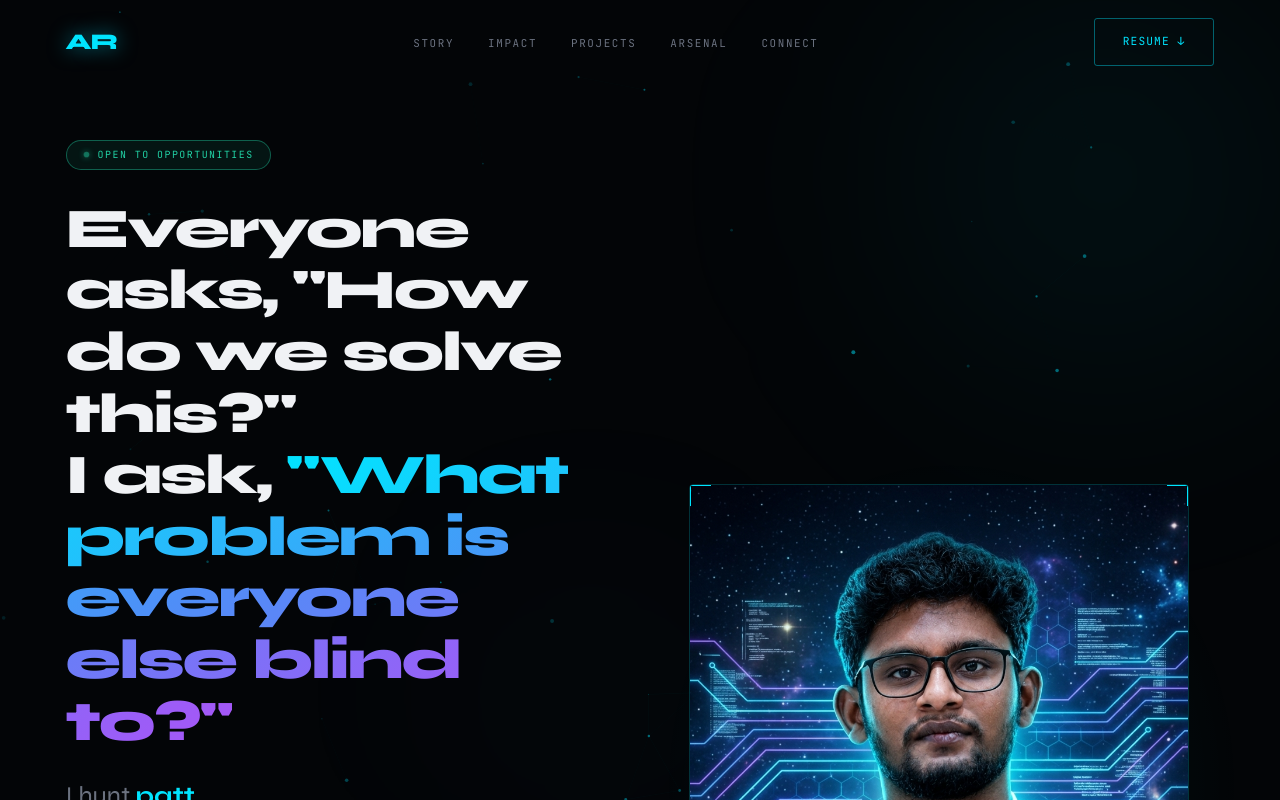
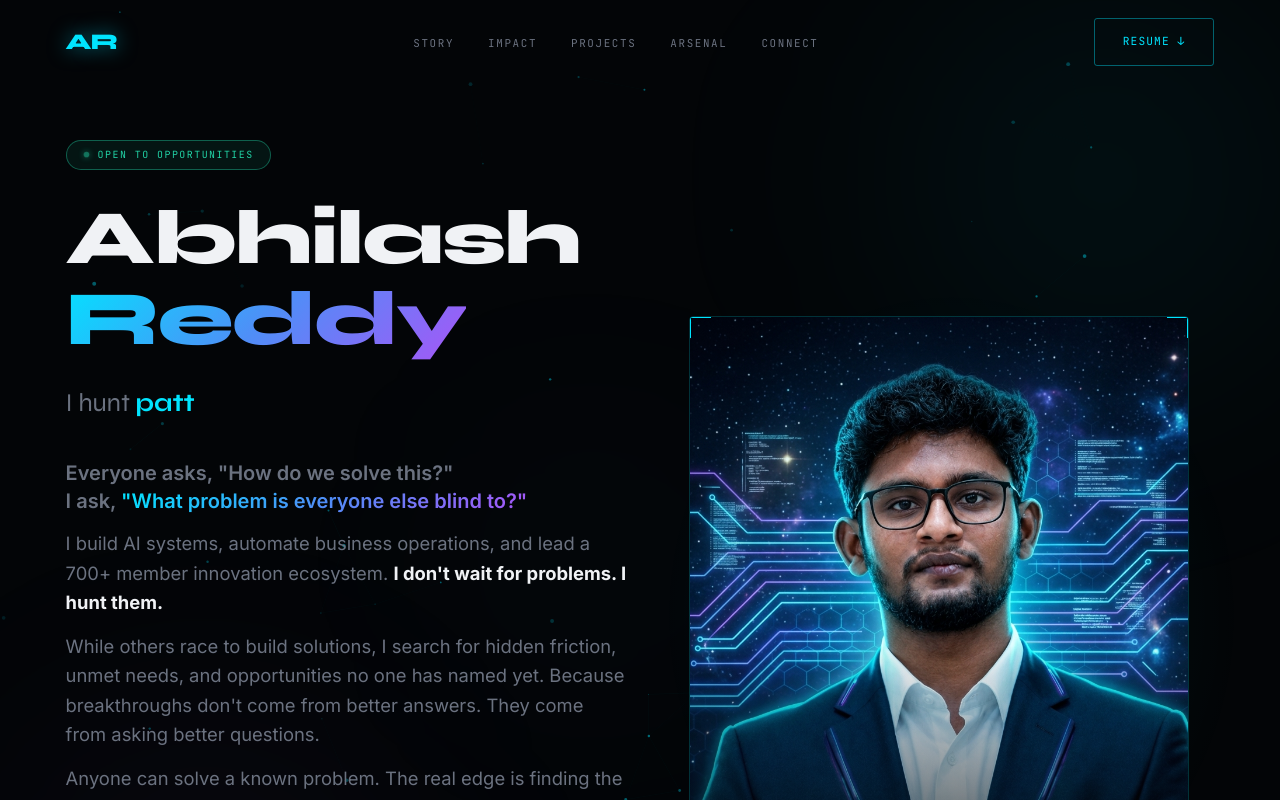
Before and after one commit to Abhilashreddysannareddy/portfolio, a React (Vite) app: page / in a window 1280 px wide. Shown: the top 800 px of the page. Built offline with nearby package versions, Linux system fonts and the light colour scheme.

Commit message:
Restore name as H1 and resize the quote in Hero section

```diff
--- a/src/App.jsx
+++ b/src/App.jsx
@@ -151,9 +151,8 @@ export default function App() {
               <span className="badge__dot"/>Open to Opportunities
             </motion.div>
 
-            <motion.h1 className="hero__name" initial={{opacity:0,y:40}} animate={{opacity:1,y:0}} transition={{delay:.4,duration:.9}} style={{fontSize: 'clamp(2rem, 5vw, 3.5rem)', lineHeight: '1.1'}}>
-              Everyone asks, "How do we solve this?"<br/>
-              I ask, <span className="grad">"What problem is everyone else blind to?"</span>
+            <motion.h1 className="hero__name" initial={{opacity:0,y:40}} animate={{opacity:1,y:0}} transition={{delay:.4,duration:.9}}>
+              Abhilash <span className="grad">Reddy</span>
             </motion.h1>
 
             <motion.p className="hero__typing" initial={{opacity:0}} animate={{opacity:1}} transition={{delay:.7}}>
@@ -161,8 +160,11 @@ export default function App() {
             </motion.p>
 
             <motion.div className="hero__sub" initial={{opacity:0}} animate={{opacity:1}} transition={{delay:.85}} style={{display: 'flex', flexDirection: 'column', gap: '14px', lineHeight: '1.6'}}>
-              <p>Hey, I'm <strong>Abhilash Reddy</strong>. I build AI systems, automate operations, and lead a 700+ member innovation ecosystem.</p>
-              <p><strong>I don't wait for problems. I hunt them.</strong></p>
+              <p style={{fontSize: '1.25rem', fontWeight: 600, color: 'var(--text-bright)', lineHeight: '1.4'}}>
+                Everyone asks, "How do we solve this?"<br/>
+                I ask, <span className="grad">"What problem is everyone else blind to?"</span>
+              </p>
+              <p>I build AI systems, automate business operations, and lead a 700+ member innovation ecosystem. <strong>I don't wait for problems. I hunt them.</strong></p>
               <p>While others race to build solutions, I search for hidden friction, unmet needs, and opportunities no one has named yet. Because breakthroughs don't come from better answers. They come from asking better questions.</p>
               <p>Anyone can solve a known problem. The real edge is finding the problem before everyone else does.</p>
               <span className="grad" style={{fontFamily:'var(--syne)', fontWeight:800, letterSpacing:'1px', display:'block', marginTop:'8px', fontSize:'1.05rem'}}>PROBLEM → OPPORTUNITY → PRODUCT → IMPACT</span>
```
